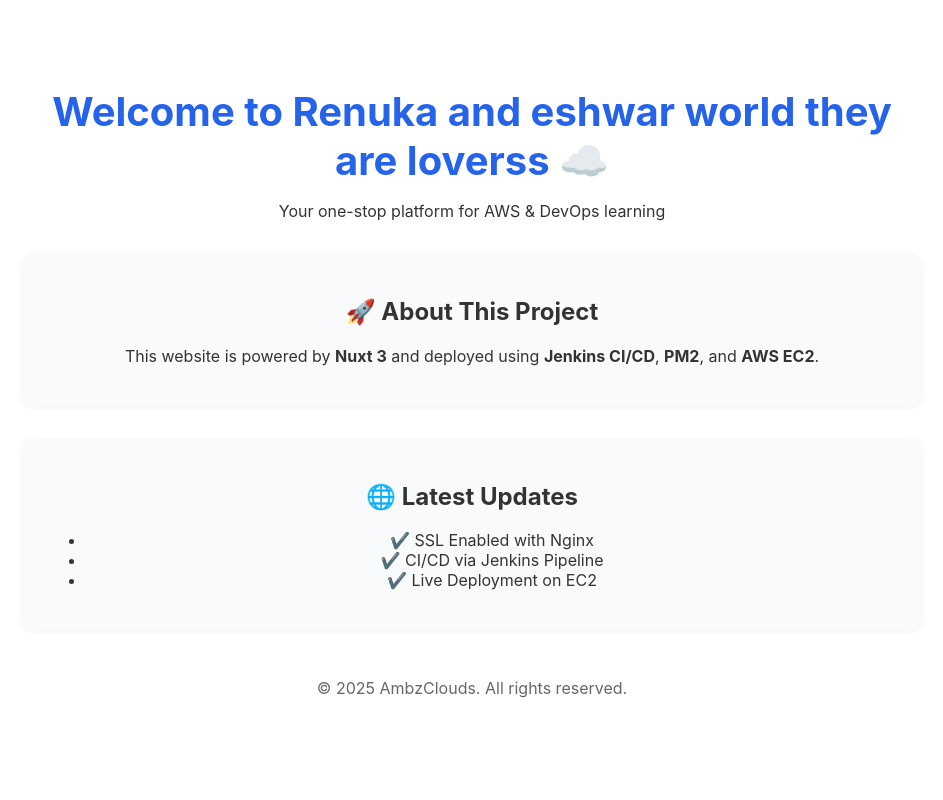
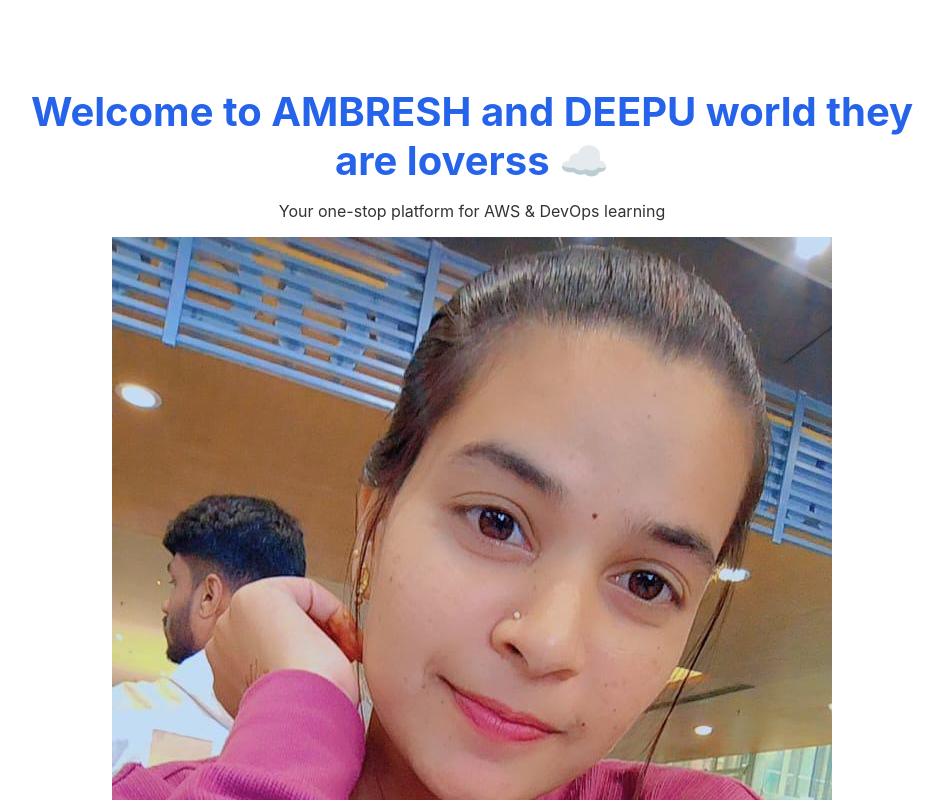
Before and after one commit to ambresh9400/ambzclouds.xyz, a Nuxt app: page / in a window 1280 px wide. Shown: the top 800 px of the page, without its empty margins (168-1111 px from the left). Built offline with nearby package versions, Linux system fonts and the light colour scheme.

Commit message:
Update index.vue

```diff
--- a/pages/index.vue
+++ b/pages/index.vue
@@ -1,8 +1,9 @@
 <template>
   <div class="container">
     <header>
-      <h1>Welcome to Renuka and eshwar world they are loverss ☁️</h1>
+      <h1>Welcome to AMBRESH and DEEPU world they are loverss ☁️</h1>
       <p>Your one-stop platform for AWS & DevOps learning</p>
+      <img src="/images/deepu.png.jpg" alt="Deepu" class="profile-image" />
     </header>
 
     <main>
```
